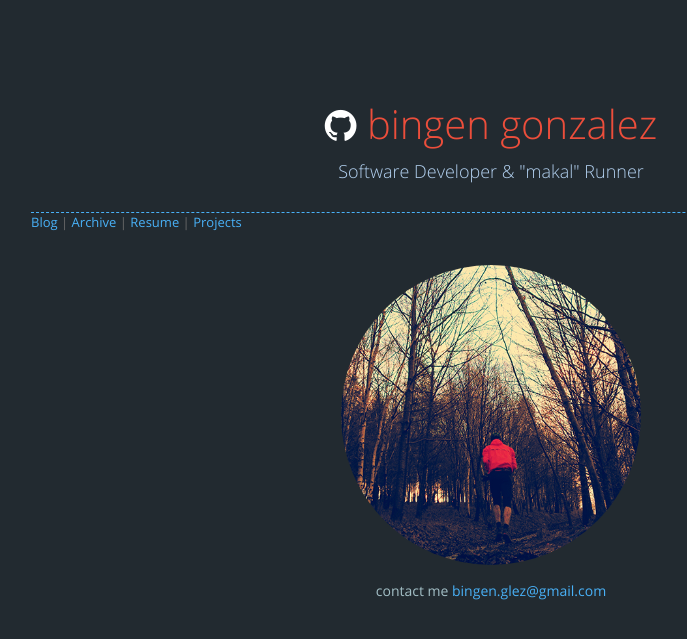
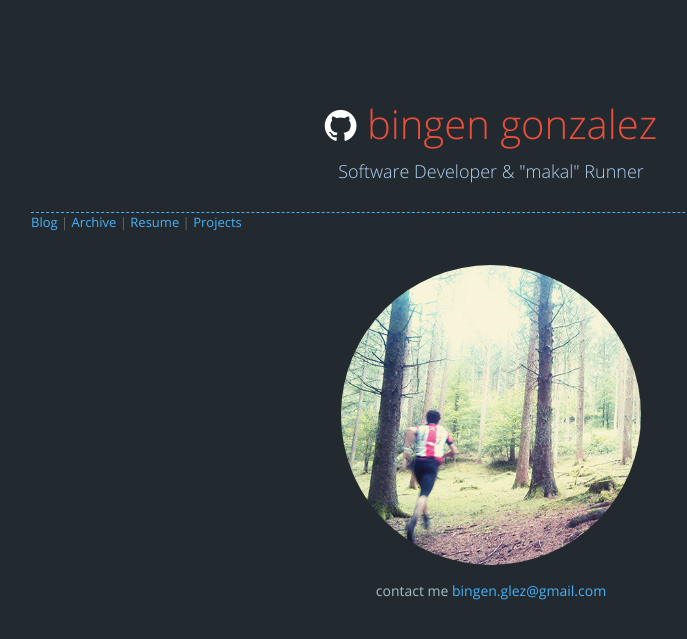
Before and after one commit to Bingentzio/bingentzio.github.io, a Jekyll site: the page built from index.html, in a window 1280 px wide. Shown: the top 639 px of the page, without its empty margins (149-836 px from the left). Built offline with Jekyll 4.4.1, drawn with Linux system fonts in a browser that asks for light colours; nearby versions of some CDN libraries; comment, search, counter and statistics services are not loaded.

Commit message:
argazkia aldatu

```diff
--- a/index.html
+++ b/index.html
@@ -4,6 +4,6 @@ layout: welcome
 ---
 
  <div class="text-center">
-  <img class="circular" src="/images/local/azala.jpg" >
+  <img class="circular" src="/images/local/azala2.jpg" >
   <p>contact me <a href="mailto:bingen.glez@gmail.com">bingen.glez@gmail.com</a></p>
 </div>
```
Also changed, not shown: images/local/azala2.jpg (added).
